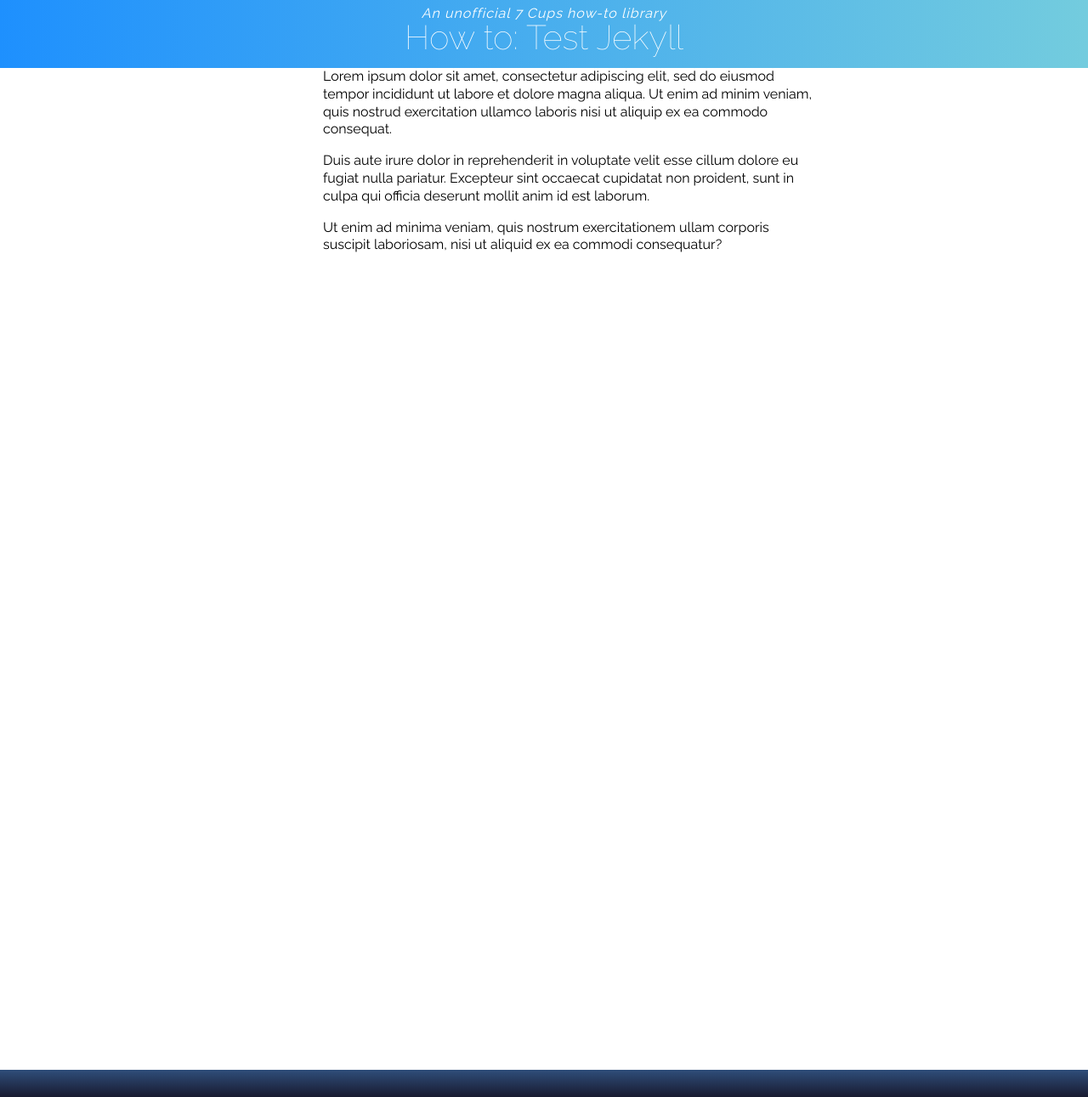
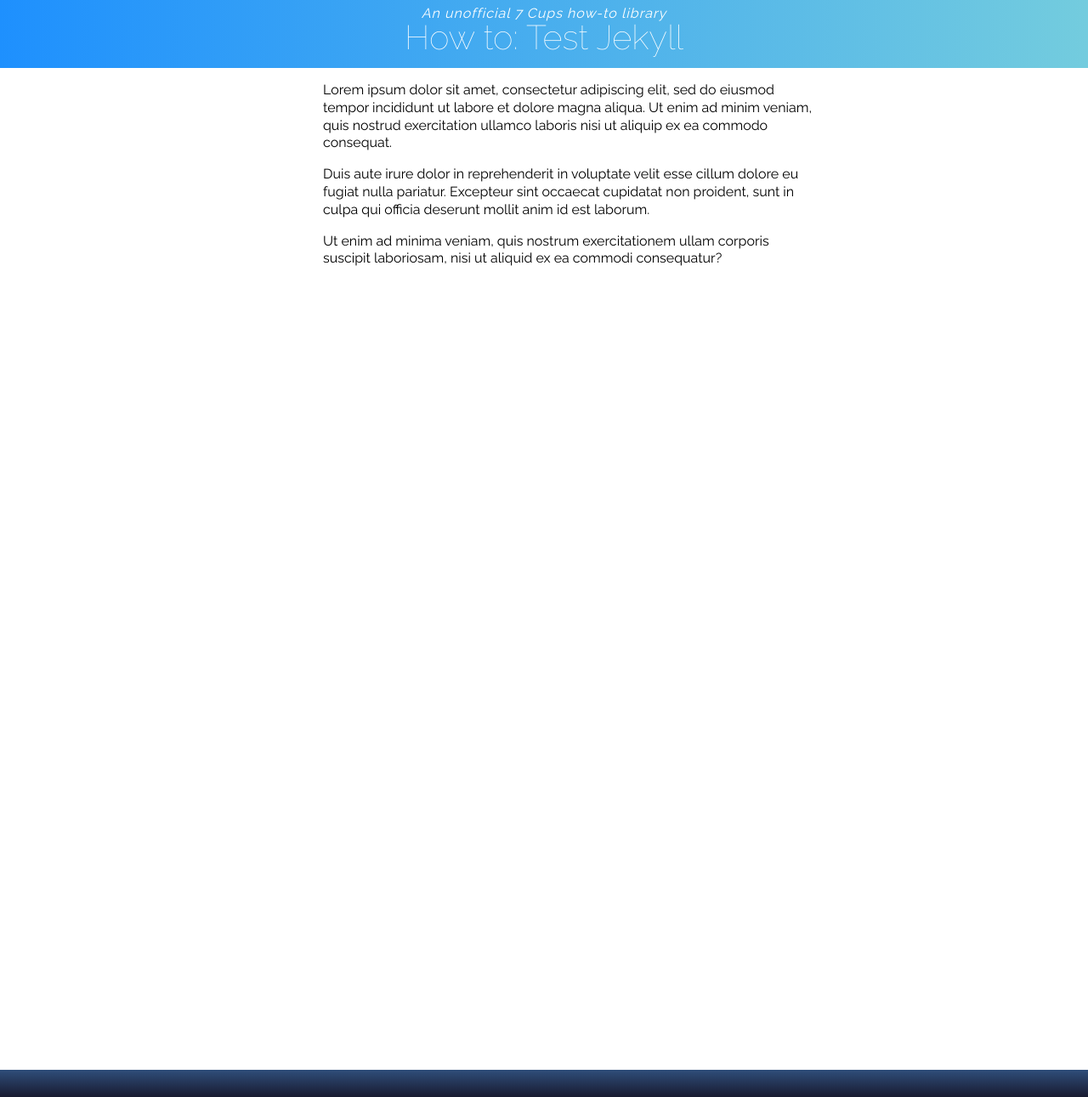
Before and after one commit to RarelyCharlie/rarelycharlie.github.io, a Jekyll site: the page built from test.md, in a window 1280 px wide and 1291 px high. Shown: the whole window at 85% size. Built offline with Jekyll 4.4.1, drawn with Linux system fonts in a browser that asks for light colours.

Commit message:
content padding

```diff
--- a/_layouts/howto.html
+++ b/_layouts/howto.html
@@ -2,5 +2,5 @@
 prefix: An unofficial 7 Cups how-to library
 layout: default
 ---
-<style>#header h2::before {content: "How to: ";}</style>
+<style>#header h2::before {content: "How to: ";} #content {padding-top: 1em;}</style>
 {{ content }}
```
